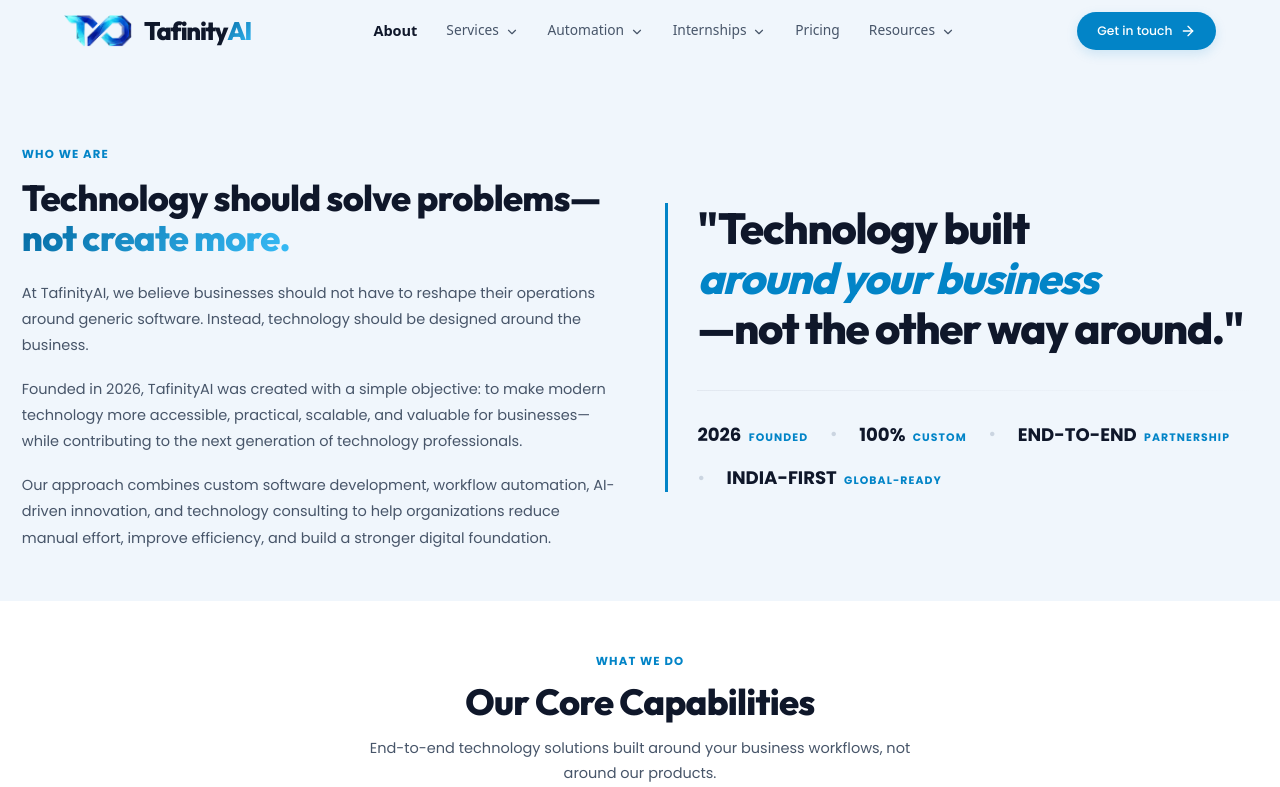
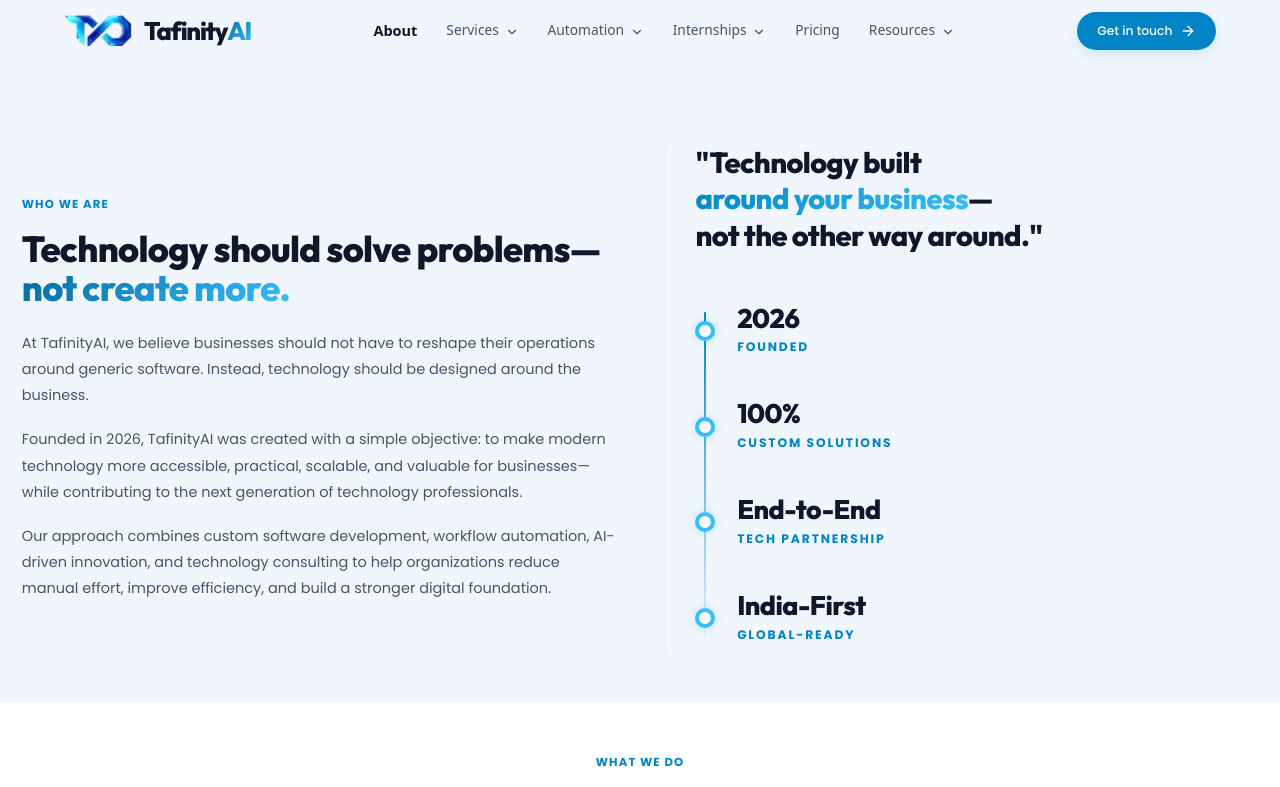
Before and after one commit to TafinityAI-LLP/tai, a React (Vite) app: page /about in a window 1280 px wide. Shown: the top 787 px of the page. Built offline with nearby package versions, Linux system fonts and the light colour scheme.

Commit message:
Replace Who We Are card cluster with premium timeline axis

```diff
--- a/src/pages/About.jsx
+++ b/src/pages/About.jsx
@@ -146,34 +146,40 @@ const About = () => {
                             </p>
                         </motion.div>
 
-                        <motion.div initial="hidden" whileInView="visible" viewport={{ once: true }} variants={fadeInRight}>
-                            <div style={{ position: 'relative', paddingLeft: 'min(5%, 2rem)', borderLeft: '3px solid var(--accent-color)' }}>
-                                <blockquote style={{ margin: 0, padding: 0 }}>
-                                    <p style={{ fontSize: 'clamp(2.2rem, 4.5vw, 3rem)', fontFamily: 'var(--font-display)', fontWeight: 800, lineHeight: 1.15, color: 'var(--text-primary)', marginBottom: '2.5rem', letterSpacing: '-0.03em' }}>
-                                        "Technology built<br />
-                                        <span style={{ color: 'var(--accent-color)', fontStyle: 'italic', fontWeight: 900 }}>around your business</span><br />
-                                        —not the other way around."
-                                    </p>
-                                </blockquote>
+                        <motion.div initial="hidden" whileInView="visible" viewport={{ once: true }} variants={fadeInRight} style={{ paddingLeft: 'min(5%, 2rem)', borderLeft: '1px solid rgba(15, 23, 42, 0.05)' }}>
+                            <p style={{ fontSize: 'clamp(1.5rem, 3vw, 2rem)', fontFamily: 'var(--font-display)', fontWeight: 800, lineHeight: 1.25, color: 'var(--text-primary)', marginBottom: '3rem', letterSpacing: '-0.02em', position: 'relative' }}>
+                                "Technology built <br className="hidden md:block" /><span style={{ background: 'linear-gradient(135deg, var(--accent-color), var(--accent-light))', WebkitBackgroundClip: 'text', WebkitTextFillColor: 'transparent', backgroundClip: 'text' }}>around your business</span>—<br className="hidden md:block" />not the other way around."
+                                <span style={{ position: 'absolute', top: '-1.5rem', left: '-1rem', fontSize: '5rem', color: 'rgba(2, 132, 199, 0.08)', fontFamily: 'serif', zIndex: -1 }}>"</span>
+                            </p>
 
-                                <div style={{ height: '1px', width: '100%', background: 'linear-gradient(90deg, var(--border-light), transparent)', marginBottom: '2rem' }} />
+                            <div style={{ position: 'relative' }}>
+                                <div style={{ position: 'absolute', left: '9px', top: '15px', bottom: '15px', width: '2px', background: 'linear-gradient(180deg, var(--accent-color), rgba(56, 189, 248, 0.1))', borderRadius: '4px' }} />
 
-                                <div style={{ display: 'flex', flexWrap: 'wrap', alignItems: 'center', gap: '1rem 1.5rem', fontFamily: 'var(--font-sans)' }}>
+                                <div style={{ display: 'flex', flexDirection: 'column', gap: '2rem' }}>
                                     {[
-                                        { value: '2026', label: 'FOUNDED' },
-                                        { value: '100%', label: 'CUSTOM' },
-                                        { value: 'END-TO-END', label: 'PARTNERSHIP' },
-                                        { value: 'INDIA-FIRST', label: 'GLOBAL-READY' },
-                                    ].map((stat, i, arr) => (
-                                        <React.Fragment key={i}>
-                                            <div style={{ display: 'flex', alignItems: 'baseline', gap: '0.5rem' }}>
-                                                <span style={{ fontSize: '1.25rem', fontWeight: 800, color: 'var(--text-primary)' }}>{stat.value}</span>
-                                                <span style={{ fontSize: '0.75rem', fontWeight: 700, color: 'var(--accent-color)', letterSpacing: '0.1em' }}>{stat.label}</span>
+                                        { value: '2026', label: 'Founded' },
+                                        { value: '100%', label: 'Custom Solutions' },
+                                        { value: 'End-to-End', label: 'Tech Partnership' },
+                                        { value: 'India-First', label: 'Global-Ready' },
+                                    ].map((stat, i) => (
+                                        <div key={i} style={{ display: 'flex', alignItems: 'center', gap: '1.5rem', position: 'relative', cursor: 'default', padding: '0.5rem 0' }}
+                                            onMouseEnter={e => {
+                                                e.currentTarget.querySelector('.timeline-dot').style.background = 'var(--accent-color)';
+                                                e.currentTarget.querySelector('.timeline-dot').style.transform = 'scale(1.2)';
+                                                e.currentTarget.querySelector('.timeline-dot').style.boxShadow = '0 0 15px var(--accent-color)';
+                                            }}
+                                            onMouseLeave={e => {
+                                                e.currentTarget.querySelector('.timeline-dot').style.background = 'var(--bg-primary)';
+                                                e.currentTarget.querySelector('.timeline-dot').style.transform = 'scale(1)';
+                                                e.currentTarget.querySelector('.timeline-dot').style.boxShadow = '0 0 10px rgba(56,189,248,0.3)';
+                                            }}
+                                        >
+                                            <div className="timeline-dot" style={{ width: '20px', height: '20px', borderRadius: '50%', background: 'var(--bg-primary)', border: '4px solid var(--accent-light)', boxShadow: '0 0 10px rgba(56,189,248,0.3)', zIndex: 2, transition: 'all 0.3s ease' }} />
+                                            <div>
+                                                <div style={{ fontSize: '1.85rem', fontFamily: 'var(--font-display)', fontWeight: 900, color: 'var(--text-primary)', lineHeight: 1, marginBottom: '0.4rem', letterSpacing: '-0.02em' }}>{stat.value}</div>
+                                                <div style={{ fontSize: '0.85rem', color: 'var(--accent-color)', fontWeight: 700, textTransform: 'uppercase', letterSpacing: '0.15em' }}>{stat.label}</div>
                                             </div>
-                                            {i < arr.length - 1 && (
-                                                <span style={{ color: 'var(--border-color)', fontSize: '1.25rem', lineHeight: 1 }}>•</span>
-                                            )}
-                                        </React.Fragment>
+                                        </div>
                                     ))}
                                 </div>
                             </div>
```
